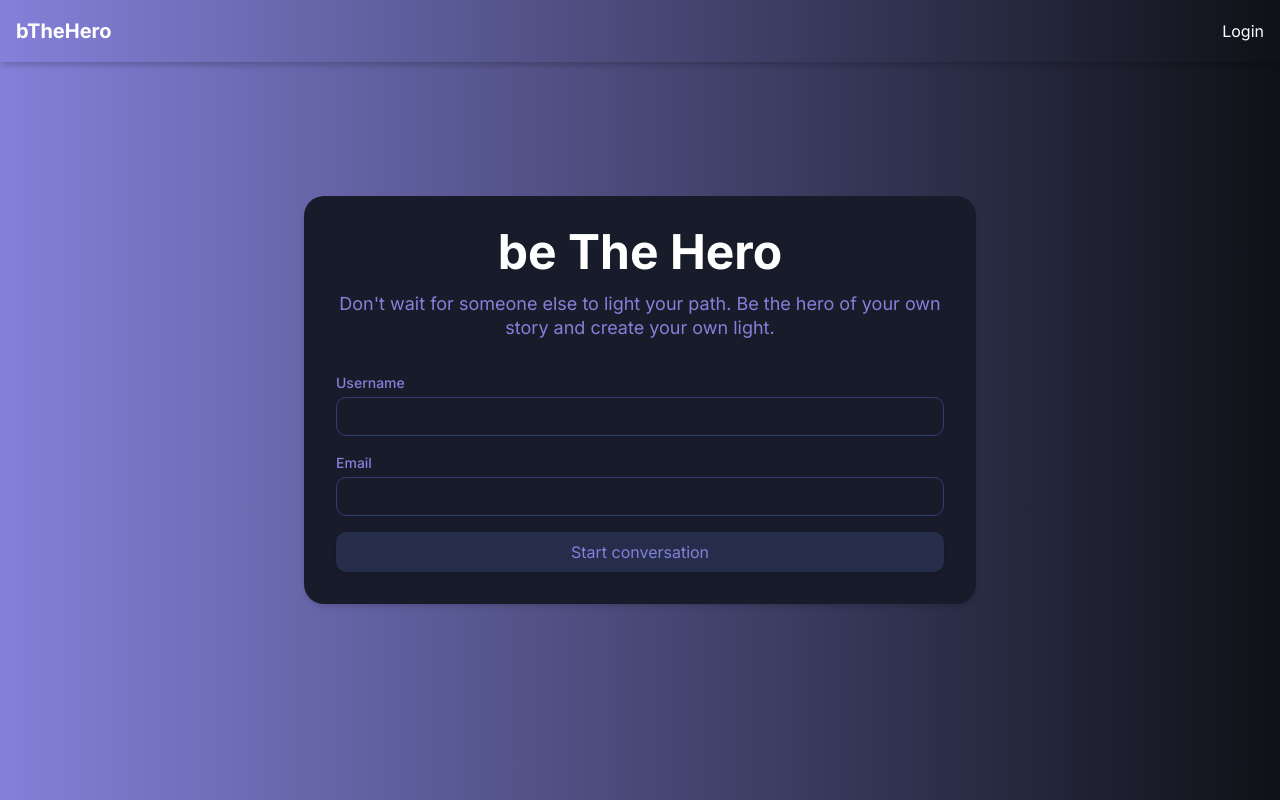
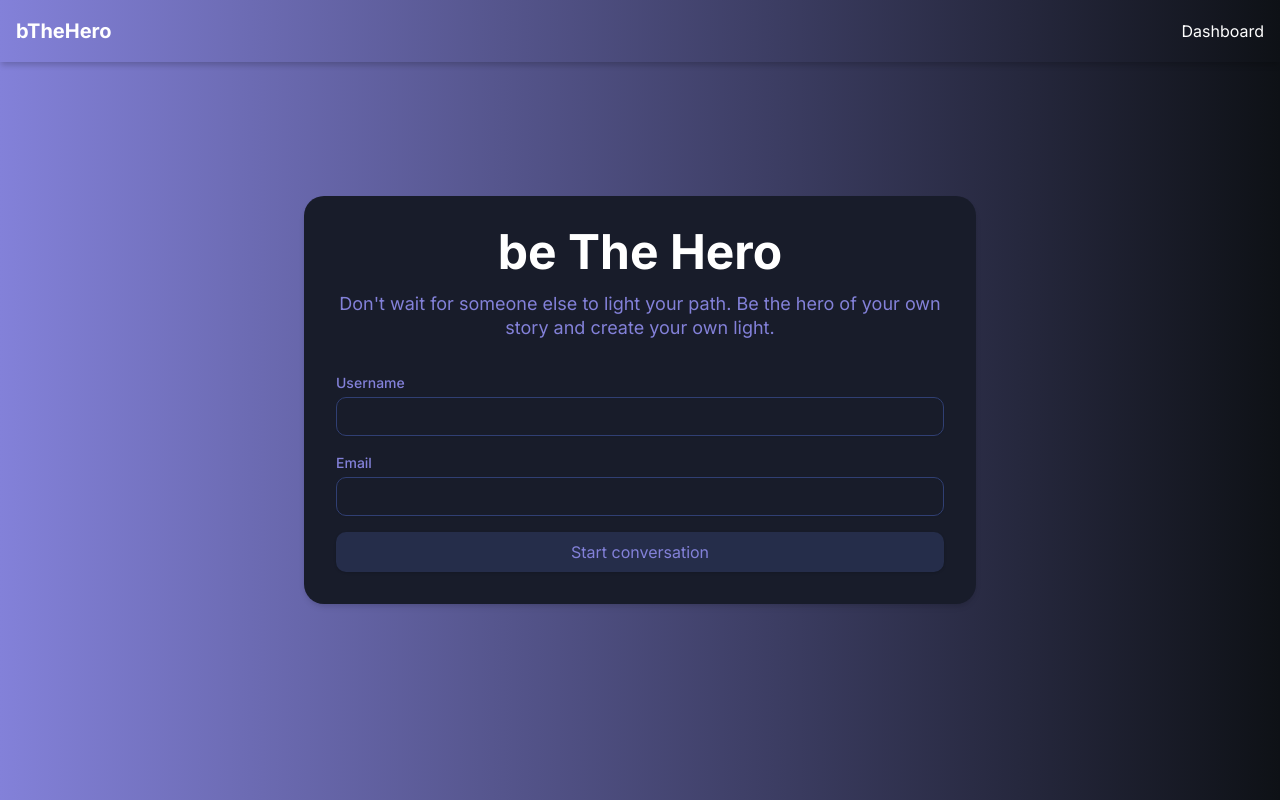
Before and after one commit to massucattoj/be-the-hero, a Next.js app: page / in a window 1280 px wide. Built offline with nearby package versions, Linux system fonts and the light colour scheme; no server answers.

Commit message:
change name of CTA

```diff
--- a/src/app/components/Header.tsx
+++ b/src/app/components/Header.tsx
@@ -12,7 +12,7 @@ const Header: React.FC = () => {
           <nav>
             <ul className="flex space-x-4">
               <li>
-                <Link href="/dashboard">Login</Link>
+                <Link href="/dashboard">Dashboard</Link>
               </li>
             </ul>
           </nav>
```
